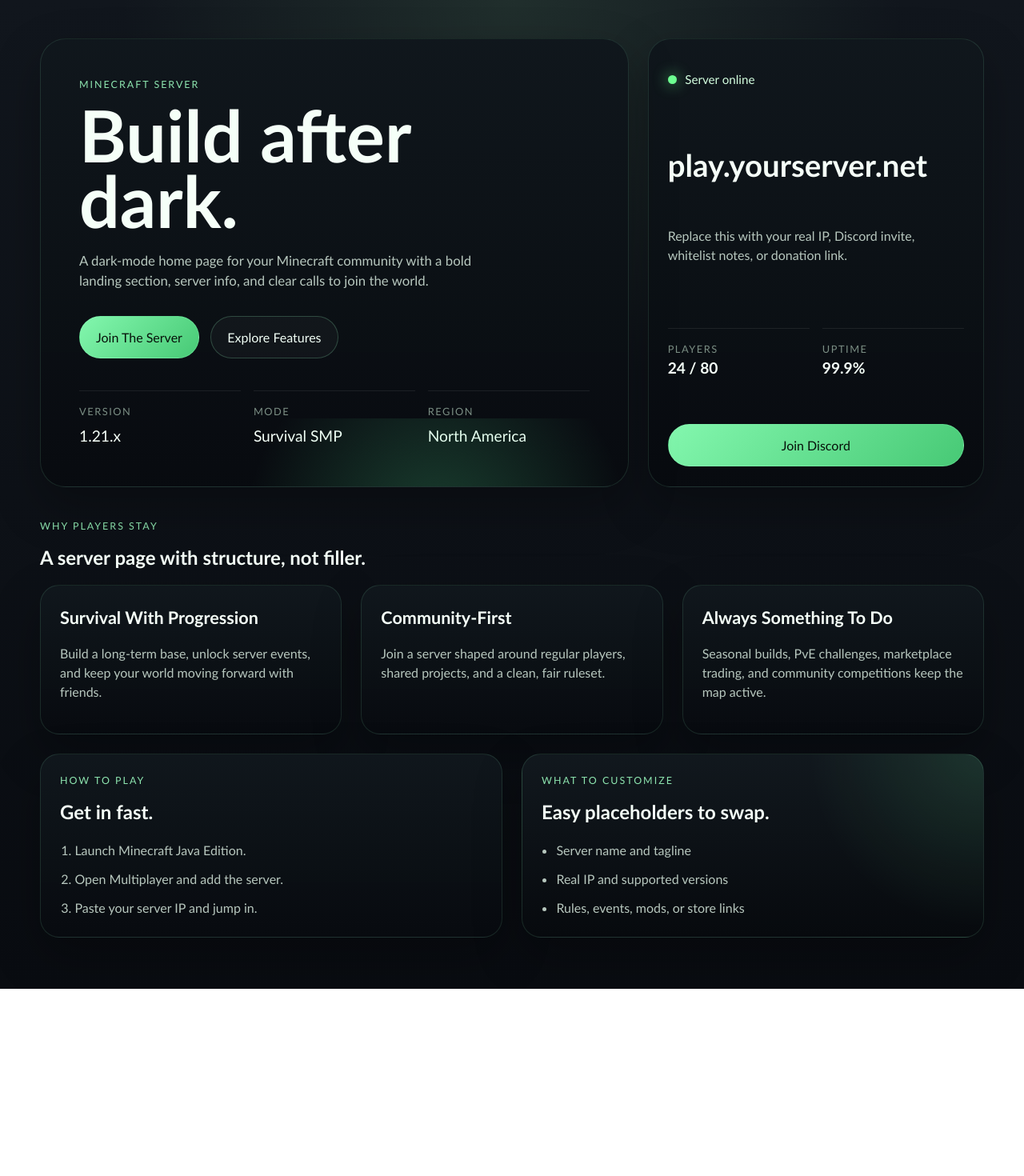
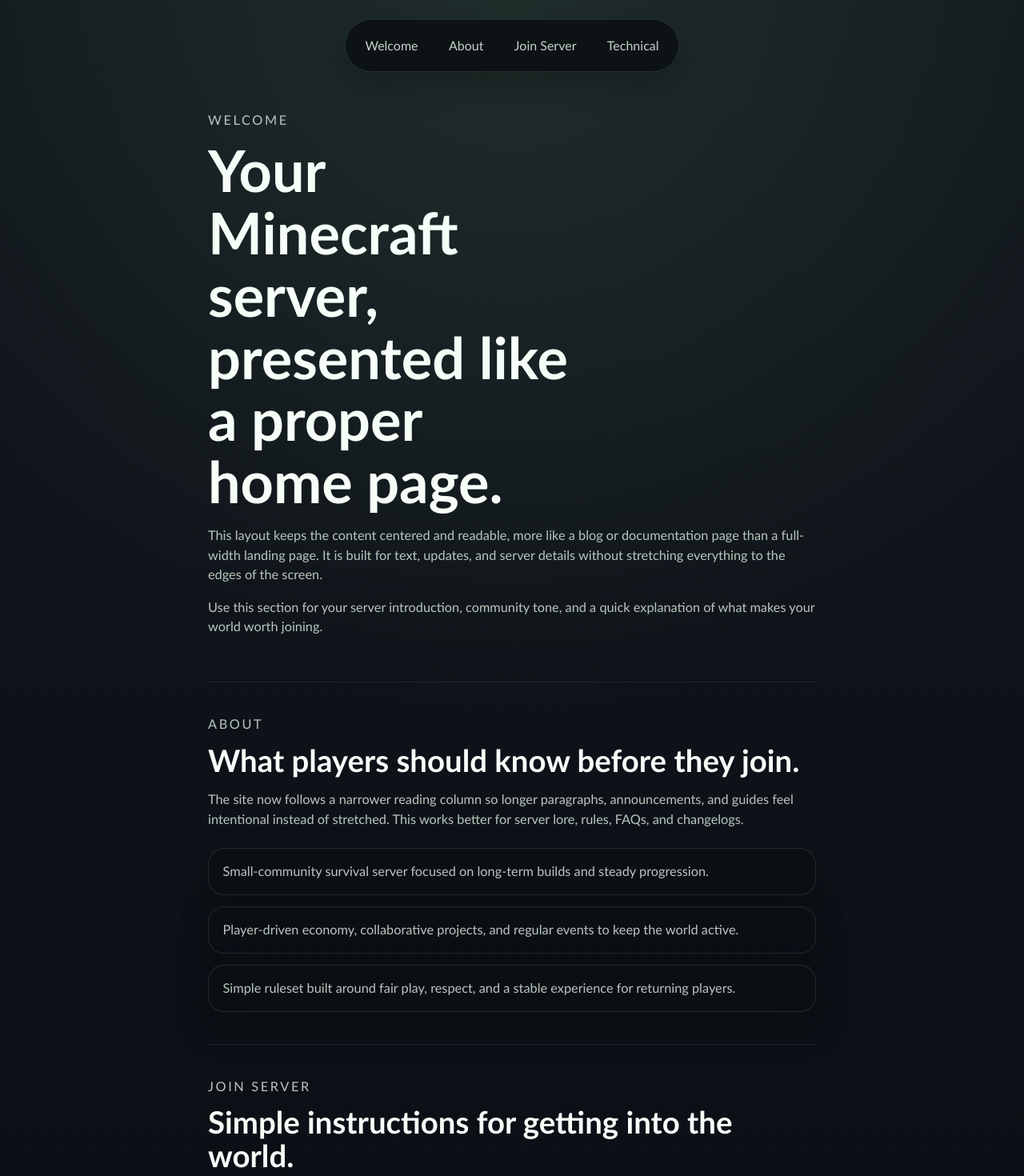
Before and after one commit to JVng36/minecraftWebsite, a React (Vite) app: page / in a window 1280 px wide. Shown: the top 1470 px of the page at 80% size. Before the commit the page ends 1236 px from the top, so only its background shows below. Built offline with nearby package versions, Linux system fonts and the light colour scheme.

Commit message:
update README

```diff
--- a/src/App.css
+++ b/src/App.css
@@ -1,267 +1,174 @@
-.page-shell {
-  width: min(1180px, calc(100% - 2rem));
-  margin: 0 auto;
-  padding: 3rem 0 4rem;
+.site {
+  padding: 1.5rem 1rem 4rem;
 }
 
-.hero {
-  display: grid;
-  grid-template-columns: minmax(0, 1.4fr) minmax(300px, 0.8fr);
-  gap: 1.5rem;
-  align-items: stretch;
+.site-header {
+  display: flex;
+  justify-content: center;
+  margin-bottom: 2rem;
 }
 
-.hero-copy,
-.server-panel,
-.feature-card,
-.info-card {
-  border: 1px solid rgba(151, 255, 195, 0.12);
-  background:
-    linear-gradient(180deg, rgba(17, 23, 29, 0.94), rgba(8, 11, 15, 0.96)),
-    rgba(9, 12, 17, 0.92);
-  box-shadow: 0 24px 60px rgba(0, 0, 0, 0.28);
+.top-nav {
+  display: inline-flex;
+  align-items: center;
+  gap: 0.4rem;
+  padding: 0.55rem;
+  border: 1px solid rgba(157, 255, 201, 0.12);
+  border-radius: 999px;
+  background: rgba(10, 14, 18, 0.82);
+  backdrop-filter: blur(12px);
+  box-shadow: 0 14px 40px rgba(0, 0, 0, 0.28);
 }
 
-.hero-copy {
-  padding: 3rem;
-  border-radius: 32px;
-  position: relative;
-  overflow: hidden;
+.top-nav a {
+  padding: 0.7rem 1rem;
+  border-radius: 999px;
+  color: #c4d4ca;
+  text-decoration: none;
+  transition:
+    background-color 180ms ease,
+    color 180ms ease;
 }
 
-.hero-copy::before {
-  content: '';
-  position: absolute;
-  inset: auto -10% -35% 25%;
-  height: 280px;
-  background: radial-gradient(circle, rgba(92, 255, 163, 0.22), transparent 70%);
-  pointer-events: none;
+.top-nav a:hover {
+  background: rgba(142, 230, 176, 0.12);
+  color: #f3fff7;
 }
 
-.eyebrow {
+.doc-shell {
+  width: min(100%, 760px);
+  margin: 0 auto;
+}
+
+.doc-section {
+  padding: 2.5rem 0;
+  border-top: 1px solid rgba(255, 255, 255, 0.08);
+}
+
+.doc-section:first-child {
+  border-top: 0;
+  padding-top: 1rem;
+}
+
+.section-kicker {
   margin: 0 0 0.75rem;
+  font-size: 0.78rem;
+  letter-spacing: 0.16em;
   text-transform: uppercase;
-  letter-spacing: 0.16em;
-  font-size: 0.78rem;
   color: #8ee6b0;
 }
 
-.hero h1,
-.section-heading h2,
-.info-card h2,
-.server-panel h2,
-.feature-card h3 {
+.hero-section h1,
+.doc-section h2 {
+  margin: 0;
+  color: #f5fff8;
+  line-height: 1.08;
+}
+
+.hero-section h1 {
+  font-size: clamp(2.6rem, 6vw, 4.5rem);
+  max-width: 11ch;
+}
+
+.doc-section h2 {
+  font-size: clamp(1.8rem, 4vw, 2.4rem);
+}
+
+.doc-section p,
+.doc-section li,
+.doc-section dd {
+  color: #b8c7be;
+  font-size: 1.02rem;
+}
+
+.lead {
+  font-size: 1.15rem;
+  color: #dce9e1;
+}
+
+.note-list {
+  display: grid;
+  gap: 0.9rem;
+  margin-top: 1.5rem;
+}
+
+.note-card,
+.callout,
+.tech-item {
+  border: 1px solid rgba(157, 255, 201, 0.12);
+  border-radius: 20px;
+  background: rgba(12, 16, 21, 0.78);
+  box-shadow: 0 18px 45px rgba(0, 0, 0, 0.22);
+}
+
+.note-card {
+  padding: 1rem 1.1rem;
+}
+
+.note-card p {
+  margin: 0;
+}
+
+.steps {
+  margin: 1.3rem 0 0;
+  padding-left: 1.3rem;
+}
+
+.steps li + li {
+  margin-top: 0.8rem;
+}
+
+.callout {
+  margin-top: 1.5rem;
+  padding: 1rem 1.1rem;
+  color: #f5fff8;
+}
+
+.tech-grid {
+  display: grid;
+  gap: 0.9rem;
+  margin: 1.5rem 0 0;
+}
+
+.tech-item {
+  margin: 0;
+  padding: 1rem 1.1rem;
+}
+
+.tech-item dt {
+  margin-bottom: 0.35rem;
+  font-size: 0.78rem;
+  letter-spacing: 0.14em;
+  text-transform: uppercase;
+  color: #7f9187;
+}
+
+.tech-item dd {
   margin: 0;
   color: #f5fff8;
 }
 
-.hero h1 {
-  max-width: 10ch;
-  font-size: clamp(3rem, 7vw, 5.75rem);
-  line-height: 0.92;
-}
-
-.hero-text,
-.server-panel__text,
-.feature-card p,
-.info-card li {
-  color: #b7c7be;
-}
-
-.hero-text {
-  max-width: 56ch;
-  font-size: 1.05rem;
-  margin: 1.25rem 0 0;
-}
-
-.hero-actions {
-  display: flex;
-  flex-wrap: wrap;
-  gap: 0.9rem;
-  margin-top: 2rem;
-}
-
-.button {
-  display: inline-flex;
-  align-items: center;
-  justify-content: center;
-  min-height: 3rem;
-  padding: 0.85rem 1.25rem;
-  border-radius: 999px;
-  border: 1px solid rgba(151, 255, 195, 0.22);
-  text-decoration: none;
-  transition:
-    transform 180ms ease,
-    border-color 180ms ease,
-    background-color 180ms ease;
-}
-
-.button:hover {
-  transform: translateY(-1px);
-  border-color: rgba(151, 255, 195, 0.4);
-}
-
-.button.primary {
-  background: linear-gradient(135deg, #83f7ae, #47c975);
-  color: #07110a;
-}
-
-.button.secondary {
-  background: rgba(255, 255, 255, 0.03);
-  color: #f1fff6;
-}
-
-.full-width {
-  width: 100%;
-}
-
-.hero-stats,
-.server-meta {
-  display: grid;
-  gap: 1rem;
-}
-
-.hero-stats {
-  grid-template-columns: repeat(3, minmax(0, 1fr));
-  margin: 2.5rem 0 0;
-}
-
-.hero-stats div,
-.server-meta div {
-  padding-top: 1rem;
-  border-top: 1px solid rgba(255, 255, 255, 0.08);
-}
-
-.hero-stats dt,
-.server-meta span {
-  display: block;
-  font-size: 0.8rem;
-  text-transform: uppercase;
-  letter-spacing: 0.12em;
-  color: #7b8e84;
-}
-
-.hero-stats dd,
-.server-meta strong {
-  margin: 0.4rem 0 0;
-  font-size: 1.2rem;
-  color: #f5fff8;
-}
-
-.server-panel {
-  border-radius: 28px;
-  padding: 1.5rem;
-  display: flex;
-  flex-direction: column;
-  justify-content: space-between;
-}
-
-.server-panel__header {
-  display: inline-flex;
-  align-items: center;
-  gap: 0.65rem;
-  color: #d4ffe0;
-  font-size: 0.95rem;
-}
-
-.status-dot {
-  width: 0.7rem;
-  height: 0.7rem;
-  border-radius: 999px;
-  background: #6eff92;
-  box-shadow: 0 0 18px rgba(110, 255, 146, 0.8);
-}
-
-.server-panel h2 {
-  margin-top: 1.25rem;
-  font-size: clamp(1.8rem, 3vw, 2.5rem);
-}
-
-.server-meta {
-  grid-template-columns: repeat(2, minmax(0, 1fr));
-  margin: 2rem 0 1.5rem;
-}
-
-.content-grid,
-.details-grid {
-  margin-top: 1.5rem;
-}
-
-.section-heading {
-  padding: 1rem 0;
-}
-
-.card-grid,
-.details-grid {
-  display: grid;
-  gap: 1.5rem;
-}
-
-.card-grid {
-  grid-template-columns: repeat(3, minmax(0, 1fr));
-}
-
-.feature-card,
-.info-card {
-  border-radius: 24px;
-  padding: 1.5rem;
-}
-
-.feature-card h3 {
-  margin-bottom: 0.75rem;
-  font-size: 1.35rem;
-}
-
-.details-grid {
-  grid-template-columns: repeat(2, minmax(0, 1fr));
-}
-
-.info-card ol,
-.info-card ul {
-  margin: 1.1rem 0 0;
-  padding-left: 1.15rem;
-}
-
-.info-card li + li {
-  margin-top: 0.75rem;
-}
-
-.accent-card {
-  background:
-    radial-gradient(circle at top right, rgba(111, 255, 162, 0.12), transparent 35%),
-    linear-gradient(180deg, rgba(18, 25, 31, 0.96), rgba(7, 10, 14, 0.98));
-}
-
-@media (max-width: 900px) {
-  .hero,
-  .card-grid,
-  .details-grid {
-    grid-template-columns: 1fr;
+@media (max-width: 720px) {
+  .site {
+    padding: 1rem 0.9rem 3rem;
   }
 
-  .hero-copy {
-    padding: 2rem;
+  .site-header {
+    margin-bottom: 1.4rem;
   }
 
-  .hero-stats {
-    grid-template-columns: 1fr;
+  .top-nav {
+    width: 100%;
+    justify-content: center;
+    flex-wrap: wrap;
+    border-radius: 24px;
+  }
+
+  .top-nav a {
+    text-align: center;
+  }
+
+  .doc-section {
+    padding: 2rem 0;
   }
 }
-
-@media (max-width: 640px) {
-  .page-shell {
-    width: min(100% - 1rem, 1180px);
-    padding-top: 1rem;
-  }
-
-  .hero-copy,
-  .server-panel,
-  .feature-card,
-  .info-card {
-    border-radius: 22px;
-  }
-
-  .hero h1 {
-    max-width: none;
-  }
-}
--- a/src/App.tsx
+++ b/src/App.tsx
@@ -1,124 +1,106 @@
 import './App.css'
 
-const highlights = [
-  {
-    title: 'Survival With Progression',
-    text: 'Build a long-term base, unlock server events, and keep your world moving forward with friends.',
-  },
-  {
-    title: 'Community-First',
-    text: 'Join a server shaped around regular players, shared projects, and a clean, fair ruleset.',
-  },
-  {
-    title: 'Always Something To Do',
-    text: 'Seasonal builds, PvE challenges, marketplace trading, and community competitions keep the map active.',
-  },
+const aboutItems = [
+  'Small-community survival server focused on long-term builds and steady progression.',
+  'Player-driven economy, collaborative projects, and regular events to keep the world active.',
+  'Simple ruleset built around fair play, respect, and a stable experience for returning players.',
 ]
 
-const steps = [
-  'Launch Minecraft Java Edition.',
-  'Open Multiplayer and add the server.',
-  'Paste your server IP and jump in.',
+const joinSteps = [
+  'Open Minecraft Java Edition and head to Multiplayer.',
+  'Add a server entry using your server address.',
+  'Join the world, read the rules, and start building.',
+]
+
+const technicalDetails = [
+  ['Server Address', 'play.yourserver.net'],
+  ['Version', '1.21.x'],
+  ['Mode', 'Survival SMP'],
+  ['Location', 'North America'],
 ]
 
 function App() {
   return (
-    <main className="page-shell">
-      <section className="hero">
-        <div className="hero-copy">
-          <p className="eyebrow">Minecraft Server</p>
-          <h1>Build after dark.</h1>
-          <p className="hero-text">
-            A dark-mode home page for your Minecraft community with a bold landing
-            section, server info, and clear calls to join the world.
+    <div className="site">
+      <header className="site-header">
+        <nav className="top-nav" aria-label="Primary">
+          <a href="#welcome">Welcome</a>
+          <a href="#about">About</a>
+          <a href="#join-server">Join Server</a>
+          <a href="#technical">Technical</a>
+        </nav>
+      </header>
+
+      <main className="doc-shell">
+        <section className="doc-section hero-section" id="welcome">
+          <p className="section-kicker">Welcome</p>
+          <h1>Your Minecraft server, presented like a proper home page.</h1>
+          <p className="lead">
+            This layout keeps the content centered and readable, more like a blog
+            or documentation page than a full-width landing page. It is built for
+            text, updates, and server details without stretching everything to the
+            edges of the screen.
           </p>
-          <div className="hero-actions">
-            <a className="button primary" href="#join">
-              Join The Server
-            </a>
-            <a className="button secondary" href="#about">
-              Explore Features
-            </a>
-          </div>
-          <dl className="hero-stats">
-            <div>
-              <dt>Version</dt>
-              <dd>1.21.x</dd>
-            </div>
-            <div>
-              <dt>Mode</dt>
-              <dd>Survival SMP</dd>
-            </div>
-            <div>
-              <dt>Region</dt>
-              <dd>North America</dd>
-            </div>
-          </dl>
-        </div>
-
-        <aside className="server-panel" id="join">
-          <div className="server-panel__header">
-            <span className="status-dot" aria-hidden="true" />
-            <p>Server online</p>
-          </div>
-          <h2>play.yourserver.net</h2>
-          <p className="server-panel__text">
-            Replace this with your real IP, Discord invite, whitelist notes, or
-            donation link.
+          <p>
+            Use this section for your server introduction, community tone, and a
+            quick explanation of what makes your world worth joining.
           </p>
-          <div className="server-meta">
-            <div>
-              <span>Players</span>
-              <strong>24 / 80</strong>
-            </div>
-            <div>
-              <span>Uptime</span>
-              <strong>99.9%</strong>
-            </div>
-          </div>
-          <a className="button primary full-width" href="https://discord.com" target="_blank" rel="noreferrer">
-            Join Discord
-          </a>
-        </aside>
         </section>
 
-      <section className="content-grid" id="about">
-        <div className="section-heading">
-          <p className="eyebrow">Why Players Stay</p>
-          <h2>A server page with structure, not filler.</h2>
-        </div>
-        <div className="card-grid">
-          {highlights.map((item) => (
-            <article className="feature-card" key={item.title}>
-              <h3>{item.title}</h3>
-              <p>{item.text}</p>
+        <section className="doc-section" id="about">
+          <p className="section-kicker">About</p>
+          <h2>What players should know before they join.</h2>
+          <p>
+            The site now follows a narrower reading column so longer paragraphs,
+            announcements, and guides feel intentional instead of stretched. This
+            works better for server lore, rules, FAQs, and changelogs.
+          </p>
+          <div className="note-list">
+            {aboutItems.map((item) => (
+              <article className="note-card" key={item}>
+                <p>{item}</p>
               </article>
             ))}
           </div>
         </section>
 
-      <section className="details-grid">
-        <article className="info-card">
-          <p className="eyebrow">How To Play</p>
-          <h2>Get in fast.</h2>
-          <ol>
-            {steps.map((step) => (
+        <section className="doc-section" id="join-server">
+          <p className="section-kicker">Join Server</p>
+          <h2>Simple instructions for getting into the world.</h2>
+          <p>
+            Keep the join flow obvious. This section should answer the common
+            questions immediately: what edition to use, what IP to enter, and
+            whether players should join Discord first.
+          </p>
+          <ol className="steps">
+            {joinSteps.map((step) => (
               <li key={step}>{step}</li>
             ))}
           </ol>
-        </article>
+          <div className="callout">
+            <strong>Server IP:</strong> play.yourserver.net
+          </div>
+        </section>
 
-        <article className="info-card accent-card">
-          <p className="eyebrow">What To Customize</p>
-          <h2>Easy placeholders to swap.</h2>
-          <ul>
-            <li>Server name and tagline</li>
-            <li>Real IP and supported versions</li>
-            <li>Rules, events, mods, or store links</li>
-          </ul>
-        </article>
+        <section className="doc-section" id="technical">
+          <p className="section-kicker">Technical</p>
+          <h2>Connection details and server information.</h2>
+          <p>
+            This area is suited for versions, supported mods, hardware notes,
+            backups, uptime, or any technical expectations players should be aware
+            of before they log in.
+          </p>
+          <dl className="tech-grid">
+            {technicalDetails.map(([label, value]) => (
+              <div className="tech-item" key={label}>
+                <dt>{label}</dt>
+                <dd>{value}</dd>
+              </div>
+            ))}
+          </dl>
         </section>
       </main>
+    </div>
   )
 }
 
```
Also changed, not shown: 1 other file (tests, documents, lock files or other folders). Lines whose indentation alone changed are shown as unchanged.
